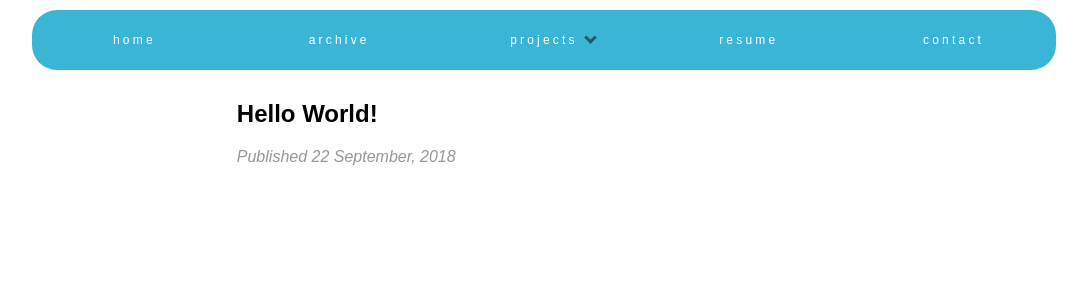
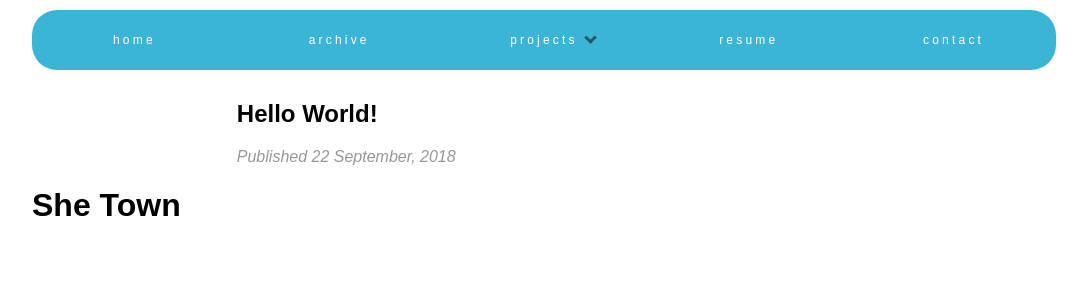
Before and after one commit to marcphilippebeaujean-abertay/ReactProjects, a React (Create React App) app in the folder blog-frontend/: page /she-town in a window 1280 px wide. Shown: the top 300 px of the page, without its empty margins (96-1183 px from the left). Built offline with nearby package versions, Linux system fonts and the light colour scheme.

Commit message:
created a basic link to she town content but main content is still showing after link was pressed, removed text decoration from link via react inline style

```diff
--- a/blog-frontend/src/App.jsx
+++ b/blog-frontend/src/App.jsx
@@ -7,6 +7,7 @@ import store from "./store";
 import { Provider } from "react-redux";
 import PersistentContentComponent from "./components/persistentContent";
 import MainBlogComponent from "./components/blogMain";
+import SheTown from "./components/Page Content/sheTown";
 
 class App extends Component {
   render() {
@@ -16,6 +17,7 @@ class App extends Component {
           <div className="App">
             <PersistentContentComponent />
             <Route path="/" component={MainBlogComponent} />
+            <Route path="/she-town" component={SheTown} />
           </div>
         </BrowserRouter>
       </Provider>
--- a/blog-frontend/src/components/Navigation Bar/navGamesDropdown.jsx
+++ b/blog-frontend/src/components/Navigation Bar/navGamesDropdown.jsx
@@ -3,6 +3,7 @@ import { connect } from "react-redux";
 import PropTypes from "prop-types";
 import "../../css/style.css";
 import SheTownLogo from "../../media/she-town-player.png";
+import { Link } from "react-router-dom";
 
 class NavGamesDropdown extends Component {
   render() {
@@ -17,6 +18,7 @@ class NavGamesDropdown extends Component {
           <i className="arrow arrow-right" />
         </div>
         <div className="scndry-dd" id="games-dropdown">
+          <Link to="/she-town" style={{ textDecoration: "none" }}>
             <div
               className="nav-element project-dropdown-element scndry-dd-elem btn-div"
               id="she-town-dropdown"
@@ -30,6 +32,7 @@ class NavGamesDropdown extends Component {
               />
               <p id="she-town-text">she-town</p>
             </div>
+          </Link>
           <div
             className="nav-element project-dropdown-element scndry-dd-elem btn-div"
             id="indestructible-dropdown"
--- /dev/null
+++ b/blog-frontend/src/components/Page Content/sheTown.jsx
@@ -0,0 +1,11 @@
+import React, { Component } from "react";
+
+export default class SheTown extends Component {
+  render() {
+    return (
+      <div>
+        <h1>She Town</h1>
+      </div>
+    );
+  }
+}
--- a/blog-frontend/src/css/style.css
+++ b/blog-frontend/src/css/style.css
@@ -147,7 +147,8 @@
   letter-spacing: 0.2rem;
   margin-left: 35px;
   text-transform: uppercase;
-  color: #8e35e0; }
+  color: #8e35e0;
+  text-decoration: none; }
 
 #indestructible-dropdown {
   color: #09a83e; }
```
Lines whose indentation alone changed are shown as unchanged.
